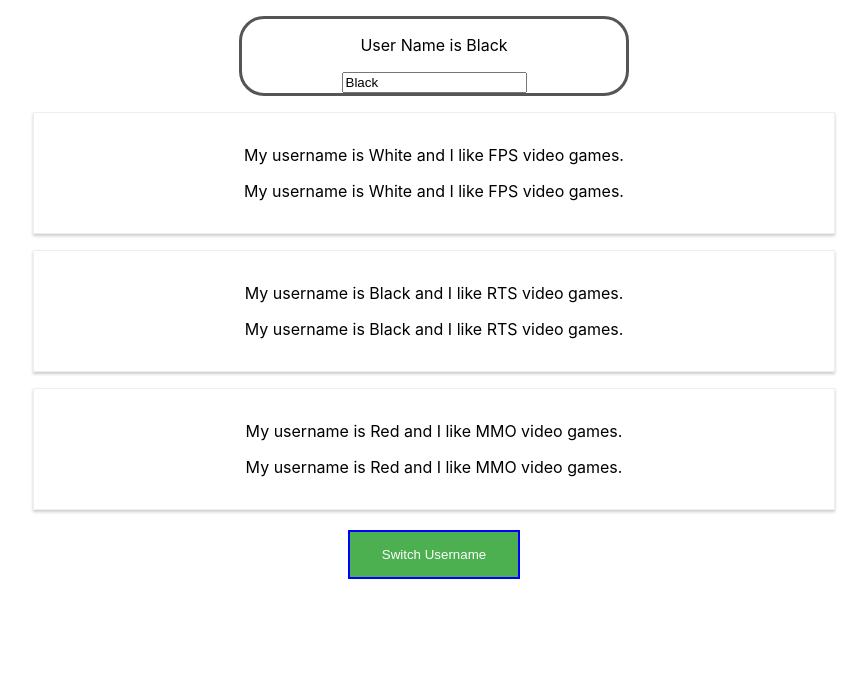
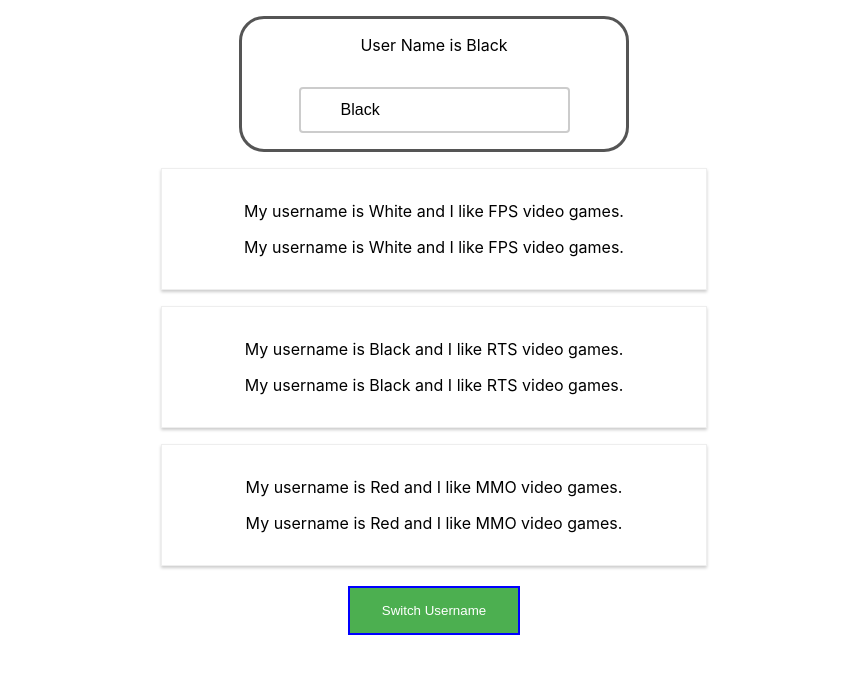
Before and after one commit to yros1/reactjs-the-base-syntax, a React (Create React App) app: page / in a window 1280 px wide. Shown: the top 674 px of the page, without its empty margins (206-1073 px from the left). Built offline with nearby package versions, Linux system fonts and the light colour scheme.

Commit message:
Update styling

```diff
--- a/src/UserInput/UserInput.css
+++ b/src/UserInput/UserInput.css
@@ -5,3 +5,16 @@
     text-align: center;
     border-radius: 25px;
 }
+
+#inputTagUserInputStype {
+
+    box-sizing: border-box;
+    border: 2px solid #ccc;
+    border-radius: 4px;
+    font-size: 16px;
+    background-color: white;
+    background-position: 10px 10px;
+    background-repeat: no-repeat;
+    padding: 12px 20px 12px 40px;
+    margin: 16px auto;
+}
--- a/src/UserInput/UserInput.js
+++ b/src/UserInput/UserInput.js
@@ -7,7 +7,8 @@ const userInput = (props) => {
     return(
         <div className="UserInput">
             <p>User Name is {props.username}</p>
-            <input type="text"
+            <input id="inputTagUserInputStype"
+                   type="text"
                    onChange={props.changed}
                    value={props.username}/>
         </div>
--- a/src/UserOutput/UserOutput.css
+++ b/src/UserOutput/UserOutput.css
@@ -1,5 +1,5 @@
 .UserOutput{
-    width: 60%;
+    width: 40%;
     margin: 16px auto;
     border: 1px solid #eee;
     box-shadow: 0 2px 3px #ccc;
```
